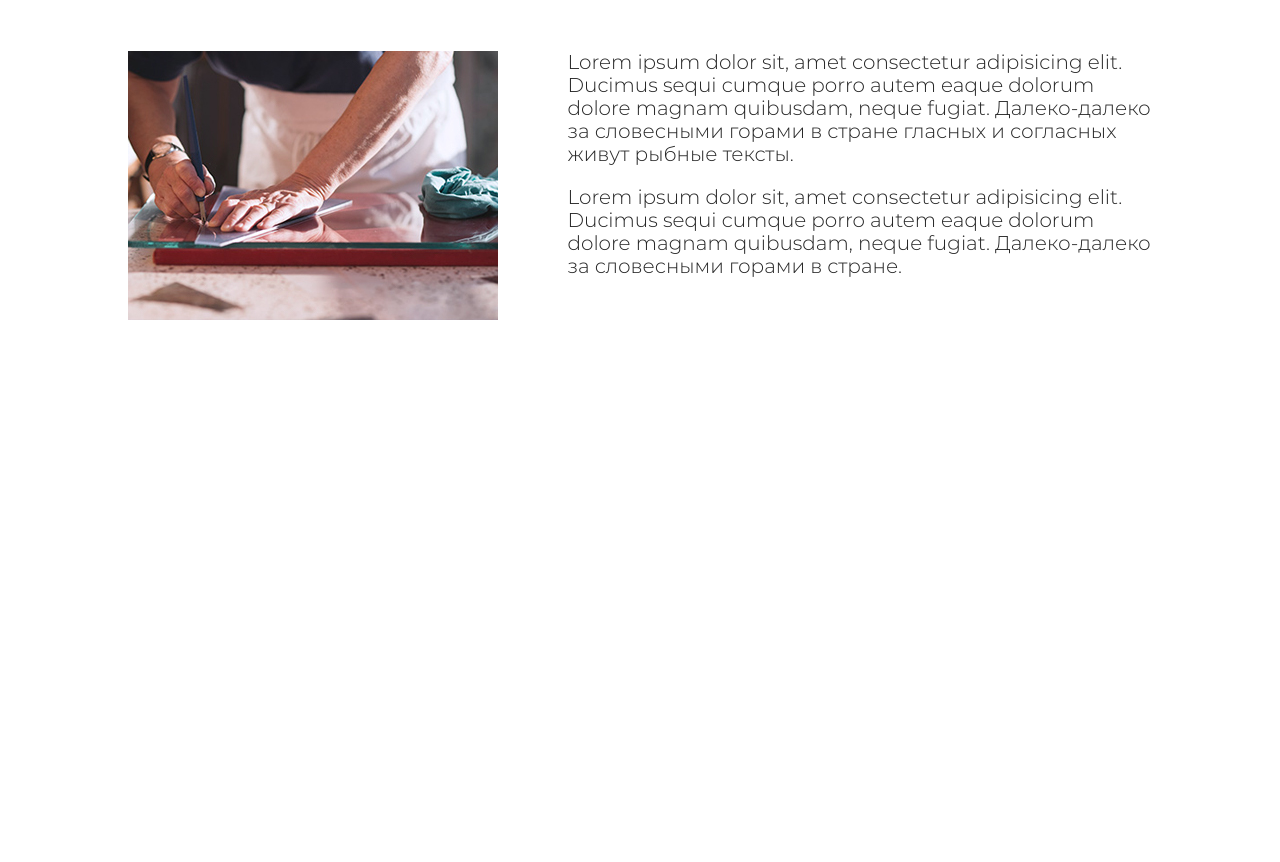
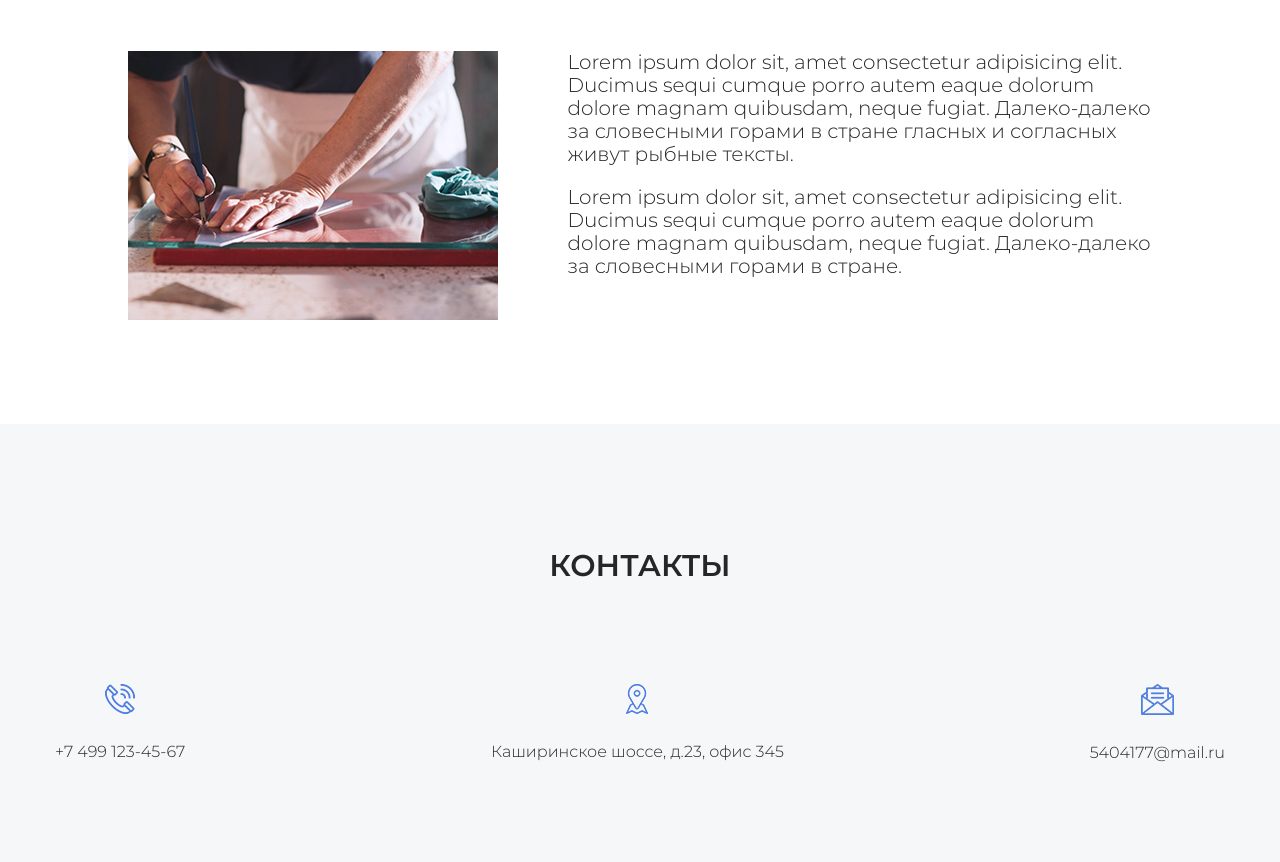
Before and after one commit to Igrokov275/webskina, a plain HTML site: page index.html in a window 1280 px wide. Shown: the part 6987-7849 px from the top of the page. Before the commit the page ends 7411 px from the top, so only its background shows below. Drawn offline with Linux system fonts and the light colour scheme; a script that the page names is missing; files whose address does not match are found by name.

Commit message:
Свестан блок с контактами (с адаптивом)

```diff
--- a/index.html
+++ b/index.html
@@ -564,6 +564,38 @@
     </section>
     <!-- /.section factory -->
 
+    <section class="section contacts">
+      <div class="container">
+        <h2 class="section-title section__title">Контакты</h2>
+
+        <div class="contacts-block">
+
+          <div class="contacts-block__item">
+            <img src="./img/contacts/phone.png" alt="" class="contacts__image">
+            <div class="contacts__text">
+              <a href="#" class="contacts__link">+7 499 123-45-67</a>
+            </div>
+          </div>
+
+          <div class="contacts-block__item">
+            <img src="./img/contacts/map.png" alt="" class="contacts__image">
+            <div class="contacts__text">
+              <address class="contacts__address">Каширинское шоссе, д.23, офис 345</address>
+            </div>
+          </div>
+
+          <div class="contacts-block__item">
+            <img src="./img/contacts/message.png" alt="" class="contacts__image">
+            <div class="contacts__text">
+              <a href="#" class="contacts__link">5404177@mail.ru</a>
+            </div>
+          </div>
+
+        </div>
+      </div>
+    </section>
+    <!-- /.section contacts -->
+
   </main>
 
   <!-- Подключение виджета обратной связи через соцсети -->
--- /dev/null
+++ b/sass/blocks/_contacts.sass
@@ -0,0 +1,27 @@
+.contacts
+  background-color: #f6f7f9
+  &-block
+    display: flex
+    justify-content: space-between
+    flex-wrap: wrap
+    &__item
+      text-align: center
+  &__image
+    margin-bottom: 25px
+  &__text
+    font-size: 16px
+  &__link
+    text-decoration: none
+    color: $text-color
+  &__address
+    font-style: normal
+
+@media (max-width: 768px)
+  .contacts
+    &-block
+      &__item
+        width: 100%
+        margin-bottom: 30px
+    &__address
+      max-width: 200px
+      margin: auto
--- a/sass/style.sass
+++ b/sass/style.sass
@@ -27,3 +27,5 @@
 @import 'blocks/reviews'
 // Блок О производстве
 @import 'blocks/factory'
+// Блок Контакты
+@import 'blocks/contacts'
```
Also changed, not shown: css/style.css, img/contacts/map.png (added), img/contacts/message.png (added), img/contacts/phone.png (added), 1 other file.
